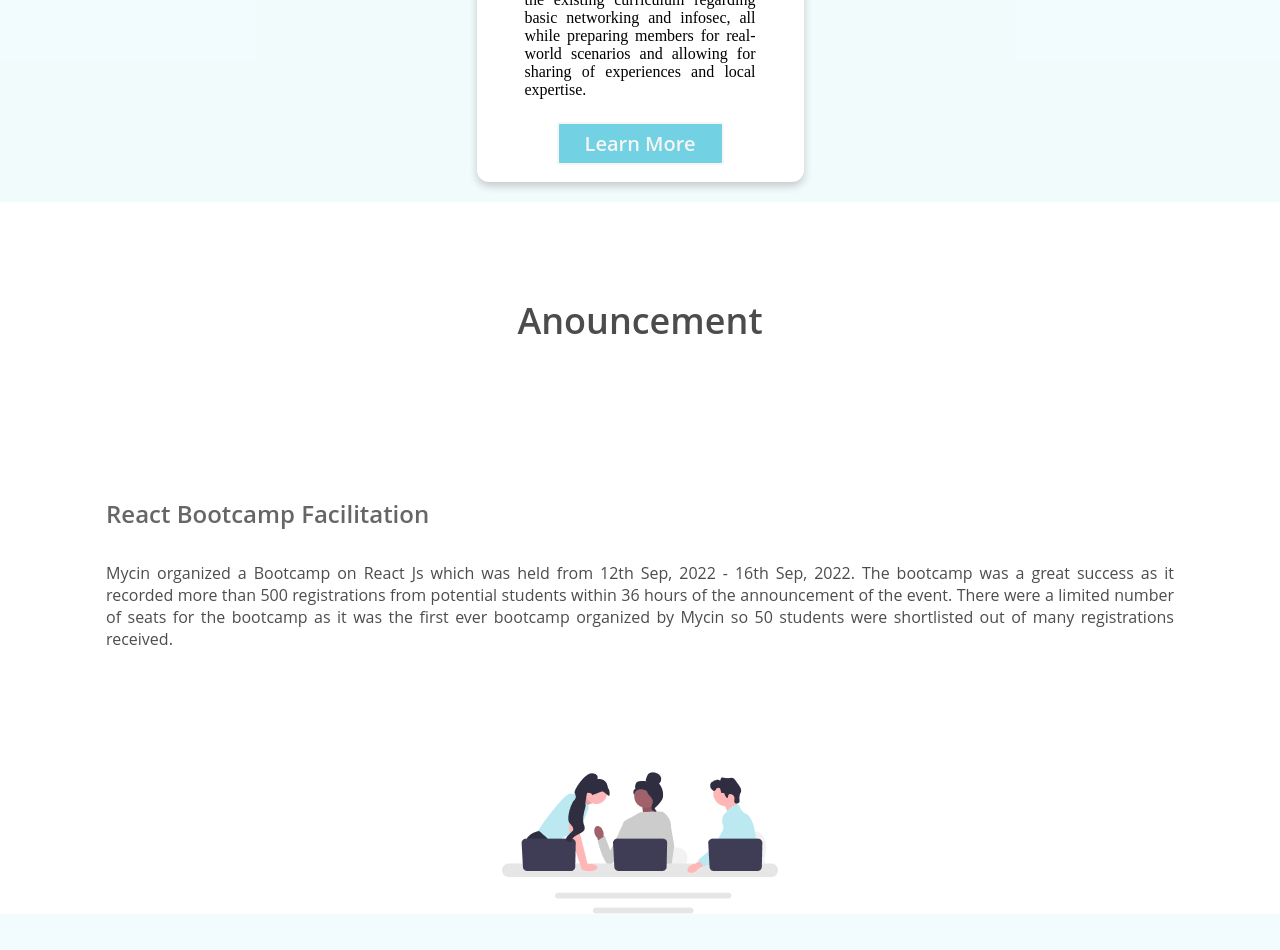
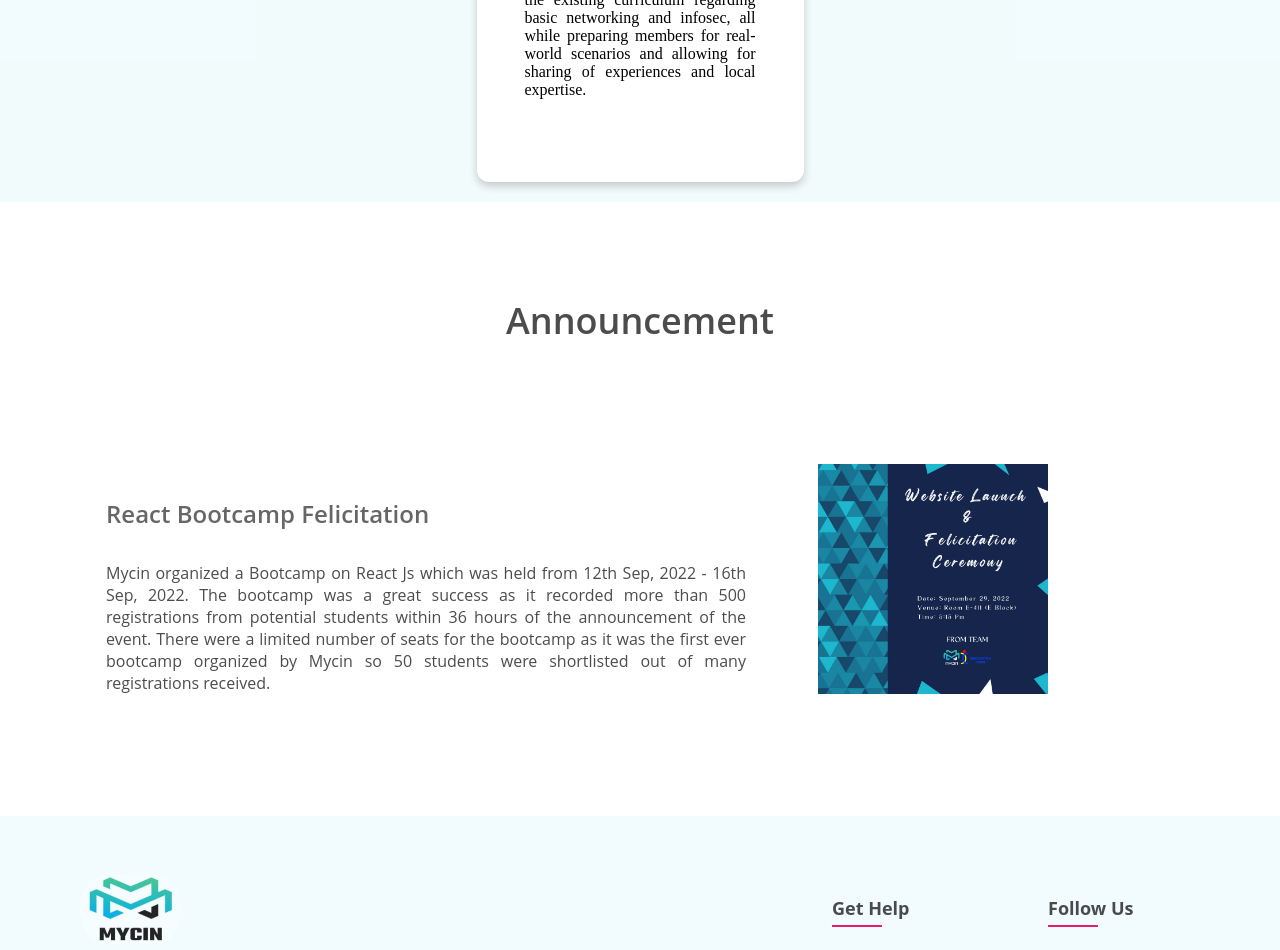
Before and after one commit to tushar2024cs1028/MYCIN_WEBSITE, a React (Create React App) app: page / in a window 1280 px wide. Shown: the part 1720-2670 px from the top of the page. Built offline with nearby package versions, Linux system fonts and the light colour scheme.

Commit message:
Changedcontent

```diff
--- a/src/components/Achieve_Details/Achieve_Card.jsx
+++ b/src/components/Achieve_Details/Achieve_Card.jsx
@@ -1,14 +1,14 @@
 import React from 'react';
 import "./Achieve_Card.css";
-const AchieveCard = ({ imageSource, title, text, date,position }) => {
+const AchieveCard = ({ imageSource, title, text,position }) => {
     return(
         <div className='Achieve_image'>
             <img className="Achieve_image_img" src={imageSource} alt="consoles">
             </img>
             <div className='Achieve_image_overlay'>
                <div className='Achieve_image_title'>{title}</div>
-               <p className='Achieve_image_description'>{date}</p>
-               <p className='Achieve_image_description'>Postion:{position}</p>
+
+               <p className='Achieve_image_description'>{position}</p>
                <p className='Achieve_image_description'>{text}</p>
             </div>
 
--- a/src/components/Achieve_Details/Achieve_Content.jsx
+++ b/src/components/Achieve_Details/Achieve_Content.jsx
@@ -17,7 +17,6 @@
           title: "Archit Srivastava",
           image: image1,
           text:"Pan India Poster Making competition",
-          date:"2021-6-15",
           position:"1st Rank"
         },
         {
@@ -25,7 +24,6 @@
           title: "Vaishnavi Awasthi",
           image: image2,
           text:"Pan India Poster Making competition",
-          date:"2022-6-15",
           position:"3rd Rank"
 
 
@@ -34,8 +32,7 @@
           id: 3,
           title: "Team Brute Force",
           image: image3,
-          text:"Smarth India Hackathon-22",
-          date:"2022-08-31",
+          text:"Smart India Hackathon-22",
           position:"Finalists"
 
 
@@ -44,9 +41,8 @@
             id: 4,
             title: "Student Coordinators",
             image: image4,
-            text:"Smarth India Hackathon-22,Hardware Edition ",
-          date:"2022-08-31",
-          position:"AS a Coordinator"
+            text:"Smart India Hackathon-22,Hardware Edition ",
+          position:"As a Coordinator"
 
 
           },
@@ -55,7 +51,6 @@
             title: "Team Brute Force",
             image: image5,
             text:"Technothon held at Galgotia University",
-          date:"2022-5-11",
           position:"Finalists,Top 5"
 
 
@@ -65,7 +60,6 @@
             title: "Siddharth Chourasia",
             image: image6,
             text:"Renaissance MUJ 1.0| Won 15k prize|Manipal University,Jaipur",
-          date:"In 2022",
           position:"1st Rank"
 
           },
@@ -74,7 +68,6 @@
             title: "Siddharth Chourasia",
             image: image7,
             text:"Innotech 22|Won Prize 5k|KIET Ghaziabad",
-          date:"In 2022",
           position:"3rd Rank"
 
           },
@@ -83,7 +76,6 @@
             title: "Rajit Rastogi",
             image: image8,
             text:"Startup to Funding (Shark tank Series|Won Prize 25k|Diligentia (PGDAV College ,DU",
-          date:"In 2022",
           position:"1st Rank"
 
           }
@@ -91,9 +83,9 @@
   return ( <div className="Achievement_container ">
   <h3 className="Achievement_Title">Achievements</h3>
      <div className="Achievement_row">
-        {cards.map(({ title, image, text,date,position, id }) => (
+        {cards.map(({ title, image, text,position, id }) => (
            <div className="Achievement_col" key={id}>
-             <AchieveCard imageSource={image} title={title} text={text} date={date} position={position}/>
+             <AchieveCard imageSource={image} title={title} text={text} position={position}/>
            </div>
            ))}
      </div>
--- a/src/components/Anouncement/Anouncement.css
+++ b/src/components/Anouncement/Anouncement.css
@@ -65,9 +65,28 @@
 .Imgsection{
     position: absolute;
     right: 232px;
-    top: 293px;
+    top:  226px;
+}
+.Imgsection img{
+    width: 230px;
 }
 @media  only screen and (max-width:1385px) {
+
+    .Imgsection{
+        position:static;
+        right: 0px;
+        top:0px;
+        margin-bottom:50px ;
+    }
+    .Imgsection img{
+        position: absolute;
+    right: 232px;
+    top: 226px;
+
+    }
+
+}
+@media all and (max-width:1179px){
     .anouncecontent{
         width: auto;
     }
@@ -75,11 +94,13 @@
         position:static;
         right: 0px;
         top:0px;
-
+        margin-bottom:50px ;
     }
     .Imgsection img{
+        position: static;
+    right: 0px;
+    top: 0px;
         display: block;
         margin: auto;
     }
-
 }
--- a/src/components/Anouncement/Anouncement.jsx
+++ b/src/components/Anouncement/Anouncement.jsx
@@ -1,14 +1,14 @@
 import React from "react";
 import "./Anouncement.css";
-import Regimg from "../../assests/regisimg.png";
+import Regimg from "../../assests/Announcement/facilation.jpeg";
 
 const Anouncement=()=>{
      return (<div className="anounce">
 
-                <h3 className="tittleAnounce">Anouncement</h3>
+                <h3 className="tittleAnounce">Announcement</h3>
                 <div className="Anouncement_Container">
                 <div className="anouncecontent">
-                    <h4 className="Event_name">React Bootcamp Facilitation</h4>
+                    <h4 className="Event_name">React Bootcamp Felicitation</h4>
                     <p className="eventdetails">
                     Mycin organized a Bootcamp on React Js which was held from 12th Sep, 2022 - 16th Sep, 2022. The bootcamp was a great success as it recorded more than 500 registrations from potential students within 36 hours of the announcement of the event. There were a limited number of seats for the bootcamp as it was the first ever bootcamp organized by Mycin so 50 students were shortlisted out of many registrations received.
                     </p>
@@ -16,7 +16,7 @@
 
                 </div>
                 <div className="Imgsection">
-                    <img src={Regimg} alt="" />
+                    <img  src={Regimg} alt="" />
                 </div></div>
      </div>);
 };
--- a/src/components/DomainCard/Cards.jsx
+++ b/src/components/DomainCard/Cards.jsx
@@ -15,14 +15,14 @@
               ? text
               : "Lorem ipsum dolor sit amet consectetur, adipisicing elit. Magnam deserunt fuga accusantium excepturi quia, voluptates obcaecati nam in voluptas perferendis velit harum dignissimos quasi ex? Tempore repellat quo doloribus magnam."}
           </p>
-          <a
+         { /*<a
             href={url ? url : "#!"}
             target="_blank"
             className="btni"
             rel="noreferrer"
           >
           <button className="btn" >Learn More</button>
-          </a>
+            </a>*/}
         </div>
       </div>
     );
--- a/src/components/DomainCard/DomainCard.jsx
+++ b/src/components/DomainCard/DomainCard.jsx
@@ -21,7 +21,7 @@
       title: "ML/AI",
       image: image2,
       url: "#",
-      text:"we work on solution building of complex problems using technologies like machine learning and deep learning. We analyse datasets, work on them and extract useful information from them. We also work on Computer Vision technologies to enhance presently available services."
+      text:"We work on solution building of complex problems using technologies like machine learning and deep learning. We analyse datasets, work on them and extract useful information from them. We also work on Computer Vision technologies to enhance presently available services."
     },
     {
       id: 3,
--- a/src/components/Events/EventCard.jsx
+++ b/src/components/Events/EventCard.jsx
@@ -20,7 +20,7 @@
               className="Event_btni"
               rel="noreferrer"
             >
-              <button className="Event_btn"  onClick={SendEventExplorer}>Learn More</button>
+              <button className="Event_btn"  onClick={SendEventExplorer}>View Gallery</button>
             </Link>
           </div>
         </div>
--- a/src/components/Header/Header.jsx
+++ b/src/components/Header/Header.jsx
@@ -38,7 +38,7 @@
 
         <div className="navigation ">
           <div className="logo">
-            <img src={logo} alt="none" />
+            <Link to='/'> <img src={logo} alt="none" /></Link>
           </div>
 
           <div className="nav">
--- a/src/components/Team_Card/Team_Card_memb.jsx
+++ b/src/components/Team_Card/Team_Card_memb.jsx
@@ -24,7 +24,7 @@
           id: 1,
           title: "Archit Srivastava",
           image: image1,
-          text:"Preseident",
+          text:"President",
           git:"#!",
           linkdin:"https://www.linkedin.com/in/archit1203/",
           insta:"https://www.instagram.com/archit.1203?r=nametag"
@@ -44,7 +44,7 @@
           id: 10,
           title: "Nandini Tyagi",
           image: image10,
-          text:"Lead",
+          text:"Secretary",
           git:"",
           linkdin:"https://www.linkedin.com/in/nandini-tyagi-276a75213",
           insta:""
@@ -103,7 +103,7 @@
           },
           {
             id: 7,
-            title: "Shubhank dwivedi",
+            title: "Shubhank Dwivedi",
             image: image7,
             text:"Domain Head | VRFLY",
             git:"https://github.com/vr-cyber",
@@ -123,7 +123,7 @@
           },
           {
             id: 9,
-            title: "Aniket bhardwaj",
+            title: "Aniket Bhardwaj",
             image: image9,
             text:"Lead",
             git:"https://github.com/Aniket2002",
@@ -134,9 +134,9 @@
 
           {
             id: 12,
-            title: "Prateek gupta",
+            title: "Prateek Gupta",
             image: image12,
-            text:"Lead",
+            text:"Management Head",
             git:"https://github.com/Prateektuk",
             linkdin:"https://www.linkedin.com/mwlite/in/prateek-gupta-aaa891205",
             insta:"https://www.instagram.com/prt__gupta/"
@@ -147,7 +147,7 @@
             id: 13,
             title: "Vaishnavi Awasthi",
             image: image13,
-            text:"Lead",
+            text:"PR Head",
             git:"https://github.com/vaishnavi-a28",
             linkdin:"https://www.linkedin.com/in/vaishnavi-awasthi-26b7151ba",
             insta:"https://www.instagram.com/invites/contact/?i=ghzio7hkvmlw&utm_content=k4rko1b"
@@ -157,7 +157,7 @@
             id: 14,
             title: "Vidhi",
             image: image14,
-            text:"Lead",
+            text:"Graphics Head",
             git:"https://github.com/vidhi-kiet",
             linkdin:"https://www.linkedin.com/in/vidhi-pandey-a03635213",
             insta:""
@@ -177,7 +177,7 @@
       ];
     return (
     <div className="Team_container ">
-         <h3 className="Team_Title">Team Members</h3>
+         <h3 className="Team_Title">Technical Leads</h3>
             <div className="Team_row">
                {cards.map(({ title, image, text,git,linkdin,insta, id }) => (
                   <div className="Team_col" key={id}>
--- a/src/components/first-section/firstsection.jsx
+++ b/src/components/first-section/firstsection.jsx
@@ -13,8 +13,8 @@
                Mycin Club
               </h2>
               <p className="information1">
-              Mycin is a student driven club since 2021 associated with KIET Innovative Center.
-              The KIET Innovation Centre has been set-up to promote innovative work in the Institute to create better talented, creative, and well-rounded engineers.
+              Mycin is a student driven club since 2021 associated with KIET Innovative Center. We are  dedicated to provide all our members an ability to identify, formulate, and solve engineering problems.
+              <br></br>An understanding of professional and ethical responsibility.
 
               </p>
               <button className="btninside">Join us </button>
--- a/src/components/footer/Footer.jsx
+++ b/src/components/footer/Footer.jsx
@@ -34,8 +34,8 @@
   	 			             <div className="social-links">
 
 
-  	 				            <p><a href="#!"><i className="ri-instagram-fill"></i></a>Instagram</p>
-  	 				            <p><a href="#!"><i className="ri-linkedin-box-fill"></i></a>Linkedin</p>
+  	 				            <p><a href="https://www.instagram.com/mycin.in/"><i className="ri-instagram-fill"></i></a>Instagram</p>
+  	 				            <p><a href="https://www.linkedin.com/company/mycin-in/"><i className="ri-linkedin-box-fill"></i></a>Linkedin</p>
   	 			                </div>
   	 		        </div>
 
```
Also changed, not shown: src/components/Resources/Resources.jsx (+18 -19 lines), src/assests/Announcement/facilation.jpeg (added).
